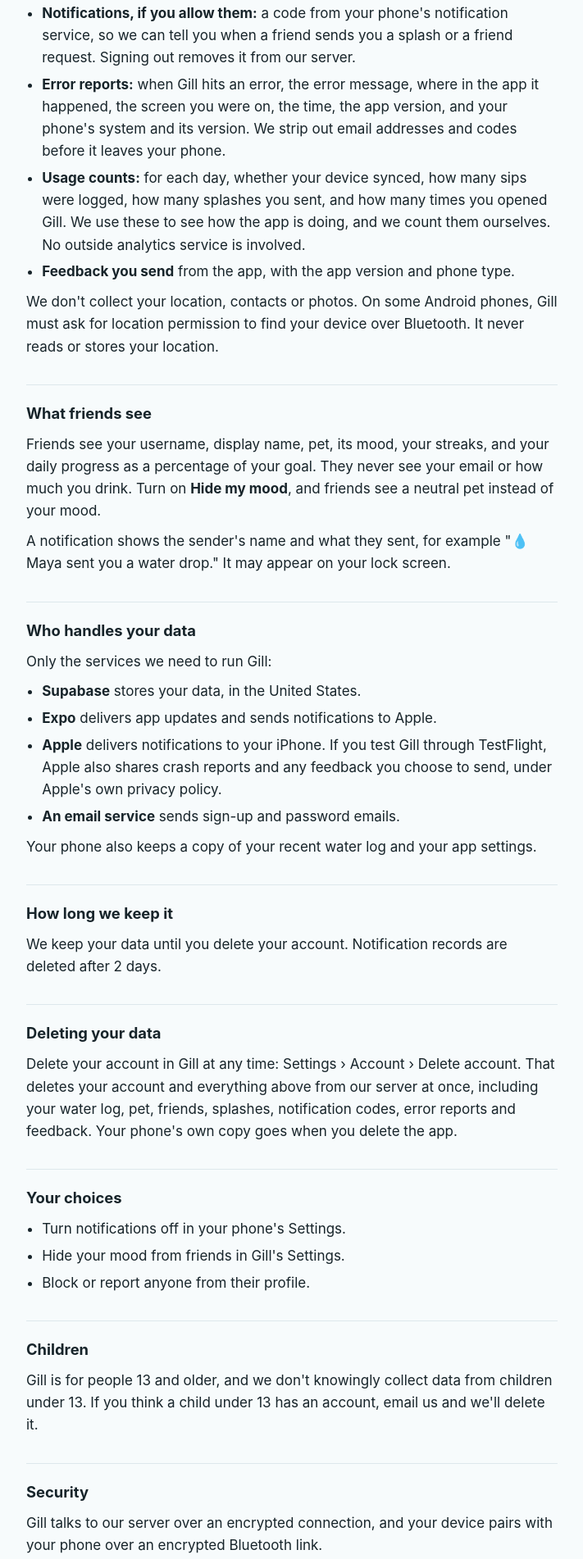
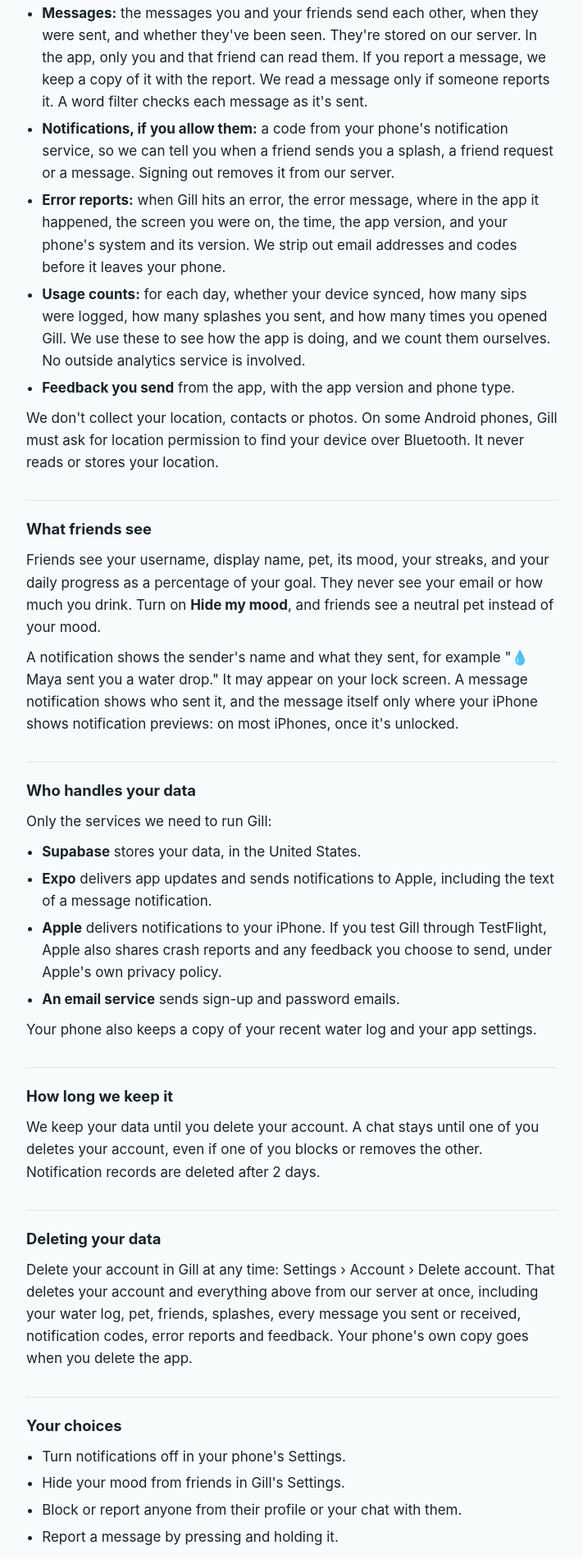
Before and after one commit to oneautumnleaf-ux/gill-privacy, a plain HTML site: page index.html in a window 1280 px wide. Shown: the part 850-2752 px from the top of the page at 82% size, without its empty margins (284-995 px from the left). Drawn offline with Linux system fonts and the light colour scheme.

Commit message:
Gill privacy policy, November 26, 2026: direct messages
Adds messages between friends: what is stored, who can read them, the word filter, reports,
what a message notification shows, and that they go with either account.

Co-Authored-By: Claude Opus 5.5 <noreply@anthropic.com>

```diff
--- a/index.html
+++ b/index.html
@@ -30,10 +30,10 @@
 <main>
 <header><img src="icon.png" alt=""><h1>Gill privacy policy</h1></header>
 <p>Gill is the app for your water device and its pet. It is run by the Gill team. Questions: <a href="mailto:tristansym@gmail.com">tristansym@gmail.com</a>.</p>
-<p>Last updated: November 25, 2026.</p>
+<p>Last updated: November 26, 2026.</p>
 <h2>The short version</h2>
 <ul>
-  <li>We collect what Gill needs to work: your account, your water log, your pet and your friends.</li>
+  <li>We collect what Gill needs to work: your account, your water log, your pet, your friends and your messages.</li>
   <li>No ads, no tracking, no outside analytics. We never sell your data.</li>
   <li>Delete your account in the app at any time, and everything goes with it.</li>
   <li>Gill is for people 13 and older.</li>
@@ -45,7 +45,8 @@
   <li><strong>Your pet:</strong> its mood, energy and happiness, worked out from your water log, and the pet you choose to wear.</li>
   <li><strong>Your device:</strong> its hardware ID, firmware version and battery level, and a record of its restarts (when, why, and how long it ran). These help us fix crashes.</li>
   <li><strong>Friends:</strong> your friends and friend requests, invite codes, the splashes you send and receive, and the people you block or report.</li>
-  <li><strong>Notifications, if you allow them:</strong> a code from your phone's notification service, so we can tell you when a friend sends you a splash or a friend request. Signing out removes it from our server.</li>
+  <li><strong>Messages:</strong> the messages you and your friends send each other, when they were sent, and whether they've been seen. They're stored on our server. In the app, only you and that friend can read them. If you report a message, we keep a copy of it with the report. We read a message only if someone reports it. A word filter checks each message as it's sent.</li>
+  <li><strong>Notifications, if you allow them:</strong> a code from your phone's notification service, so we can tell you when a friend sends you a splash, a friend request or a message. Signing out removes it from our server.</li>
   <li><strong>Error reports:</strong> when Gill hits an error, the error message, where in the app it happened, the screen you were on, the time, the app version, and your phone's system and its version. We strip out email addresses and codes before it leaves your phone.</li>
   <li><strong>Usage counts:</strong> for each day, whether your device synced, how many sips were logged, how many splashes you sent, and how many times you opened Gill. We use these to see how the app is doing, and we count them ourselves. No outside analytics service is involved.</li>
   <li><strong>Feedback you send</strong> from the app, with the app version and phone type.</li>
@@ -53,25 +54,26 @@
 <p>We don't collect your location, contacts or photos. On some Android phones, Gill must ask for location permission to find your device over Bluetooth. It never reads or stores your location.</p>
 <h2>What friends see</h2>
 <p>Friends see your username, display name, pet, its mood, your streaks, and your daily progress as a percentage of your goal. They never see your email or how much you drink. Turn on <strong>Hide my mood</strong>, and friends see a neutral pet instead of your mood.</p>
-<p>A notification shows the sender's name and what they sent, for example "💧 Maya sent you a water drop." It may appear on your lock screen.</p>
+<p>A notification shows the sender's name and what they sent, for example "💧 Maya sent you a water drop." It may appear on your lock screen. A message notification shows who sent it, and the message itself only where your iPhone shows notification previews: on most iPhones, once it's unlocked.</p>
 <h2>Who handles your data</h2>
 <p>Only the services we need to run Gill:</p>
 <ul>
   <li><strong>Supabase</strong> stores your data, in the United States.</li>
-  <li><strong>Expo</strong> delivers app updates and sends notifications to Apple.</li>
+  <li><strong>Expo</strong> delivers app updates and sends notifications to Apple, including the text of a message notification.</li>
   <li><strong>Apple</strong> delivers notifications to your iPhone. If you test Gill through TestFlight, Apple also shares crash reports and any feedback you choose to send, under Apple's own privacy policy.</li>
   <li><strong>An email service</strong> sends sign-up and password emails.</li>
 </ul>
 <p>Your phone also keeps a copy of your recent water log and your app settings.</p>
 <h2>How long we keep it</h2>
-<p>We keep your data until you delete your account. Notification records are deleted after 2 days.</p>
+<p>We keep your data until you delete your account. A chat stays until one of you deletes your account, even if one of you blocks or removes the other. Notification records are deleted after 2 days.</p>
 <h2>Deleting your data</h2>
-<p>Delete your account in Gill at any time: Settings › Account › Delete account. That deletes your account and everything above from our server at once, including your water log, pet, friends, splashes, notification codes, error reports and feedback. Your phone's own copy goes when you delete the app.</p>
+<p>Delete your account in Gill at any time: Settings › Account › Delete account. That deletes your account and everything above from our server at once, including your water log, pet, friends, splashes, every message you sent or received, notification codes, error reports and feedback. Your phone's own copy goes when you delete the app.</p>
 <h2>Your choices</h2>
 <ul>
   <li>Turn notifications off in your phone's Settings.</li>
   <li>Hide your mood from friends in Gill's Settings.</li>
-  <li>Block or report anyone from their profile.</li>
+  <li>Block or report anyone from their profile or your chat with them.</li>
+  <li>Report a message by pressing and holding it.</li>
 </ul>
 <h2>Children</h2>
 <p>Gill is for people 13 and older, and we don't knowingly collect data from children under 13. If you think a child under 13 has an account, email us and we'll delete it.</p>
```
